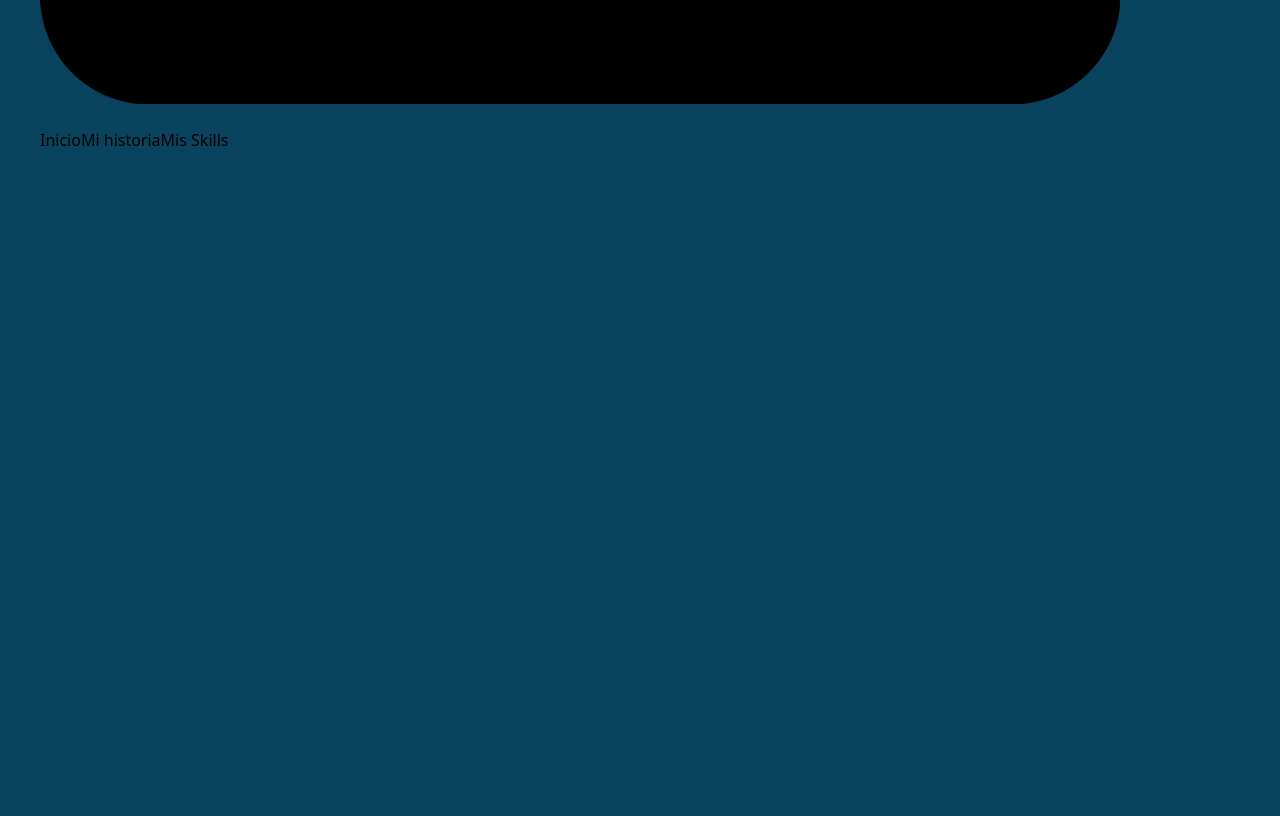
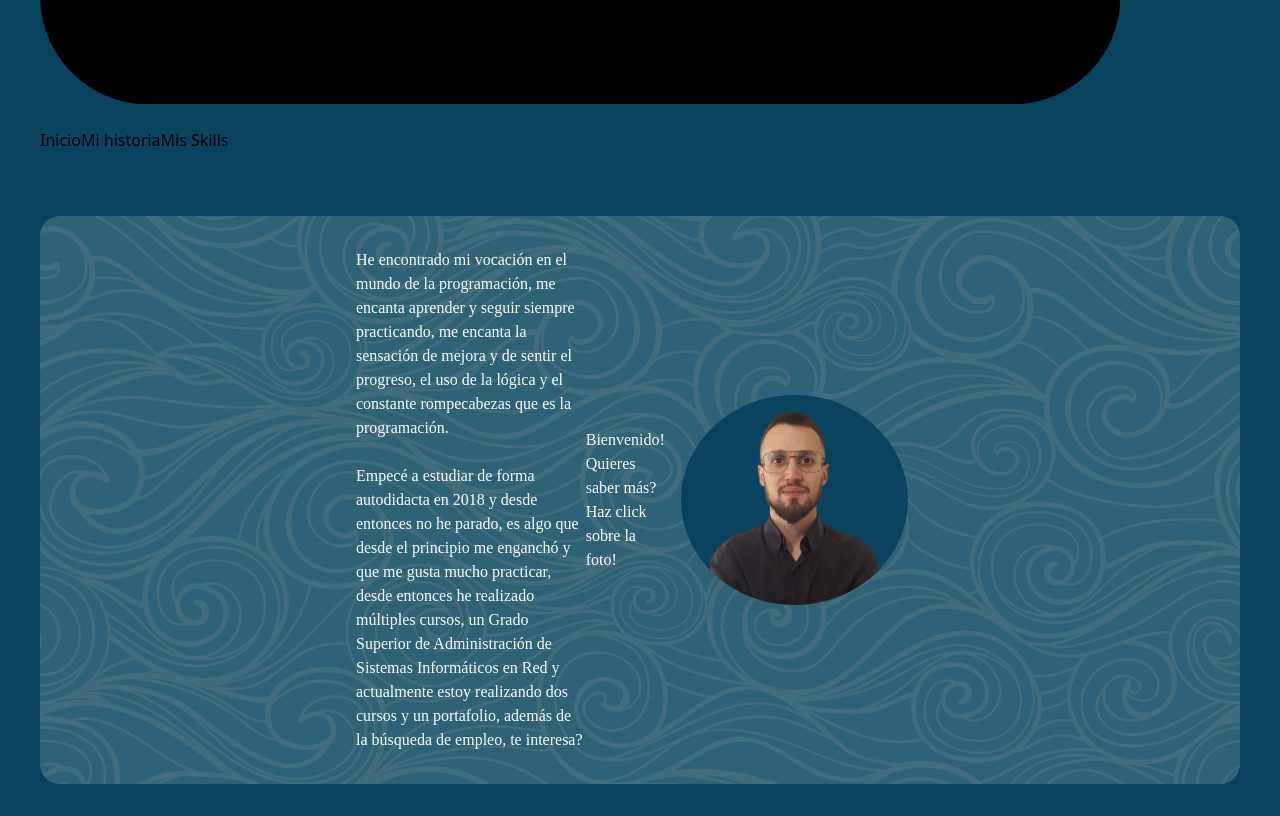
Before and after one commit to DiegoGutierrezDev/my-website, a Vue app: page / in a window 1280 px wide. Shown: the part 2176-2992 px from the top of the page. Before the commit the page ends 2360 px from the top, so only its background shows below. Built offline with nearby package versions, Linux system fonts and the light colour scheme.

Commit message:
Home view page

```diff
--- a/src/App.vue
+++ b/src/App.vue
@@ -3,7 +3,6 @@
     <customHeader></customHeader>
   </header>
   <NavigationBar></NavigationBar>
-
   <RouterView />
 </template>
 
--- a/src/assets/base.css
+++ b/src/assets/base.css
@@ -29,6 +29,11 @@ a:hover {
   transform: translateY(-4px);
   transition: 0.4s;
   transition-timing-function: ease-in-out;
+}
+
+span {
+  font-family: theme('fontFamily.della');
+  color: white;
 }
 
 nav {
@@ -84,8 +89,9 @@ b{
   display: flex;
   justify-content:center;
   align-items: center;
-  margin-top: 2em;
-  height: 50vh;
+  margin-top: 4em;
+  height: fit-content;
+  padding: 2em;
   position: relative;
 }
 
@@ -110,13 +116,6 @@ b{
   align-items: center;
 }
 
-.description > div > span {
-  color: var(--white);
-  font-size: medium;
-  font-family: var(--della);
-  height: 40%;
-}
-
 .main{
   display: grid;
   grid-template-columns: 1fr 1fr;
--- a/src/components/navigationBar.vue
+++ b/src/components/navigationBar.vue
@@ -1,7 +1,7 @@
 <template>
   <div class="bg-main h-12 flex justify-around items-center mt-10 rounded-full font-montserrat font-semibold text-orange">
-     <router-link to="#">Inicio</router-link>
-     <router-link to="#">Mi historia</router-link>
+     <router-link to="/">Inicio</router-link>
+     <router-link to="/about">Mi historia</router-link>
      <router-link to="#">Mis Skills</router-link>
   </div>
 </template>
--- a/src/views/HomeView.vue
+++ b/src/views/HomeView.vue
@@ -1,6 +1,19 @@
 <template>
-  <main>
-  </main>
+    <div class="description" id="description">
+            <div>
+                <span class="max-md:hidden">
+                    He encontrado mi vocación en el mundo de la programación, me encanta aprender y seguir siempre practicando, me encanta la sensación de mejora y de sentir el progreso, el uso de la lógica y el constante rompecabezas que es la programación.
+                    <br> <br>
+                    Empecé a estudiar de forma autodidacta en 2018 y desde entonces no he parado, es algo que desde el principio me enganchó y que me gusta mucho practicar, desde entonces he realizado múltiples cursos, un Grado Superior de Administración de Sistemas Informáticos en Red y actualmente estoy realizando dos cursos y un portafolio, además de la búsqueda de empleo, te interesa?
+                    </span>
+
+                    <span class="md:hidden">
+                        Bienvenido! <br>Quieres saber más? Haz click sobre la foto!
+                    </span>
+
+                <img src="/src/assets/img/CV.png" alt="fotoPersonal" class="avatar max-md:hidden">
+            </div>
+    </div>
 </template>
 
 <script setup>
```
